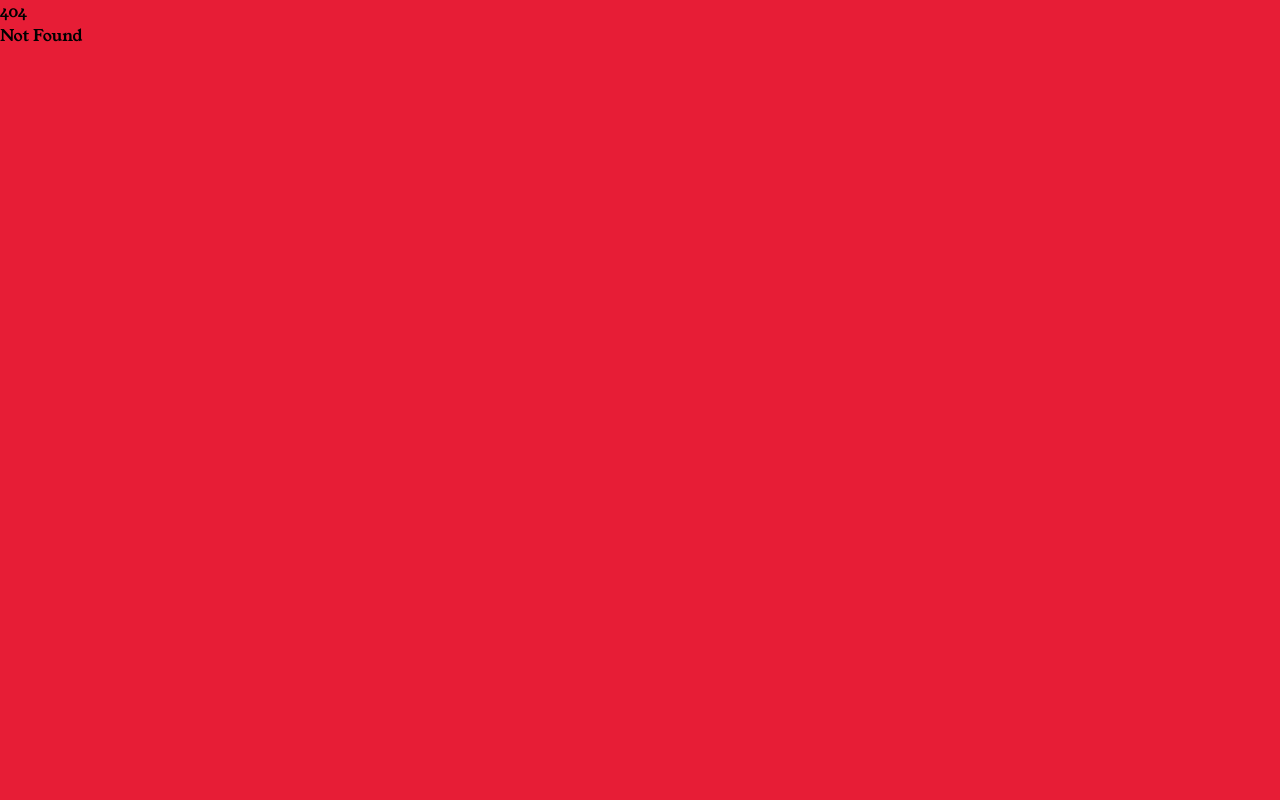
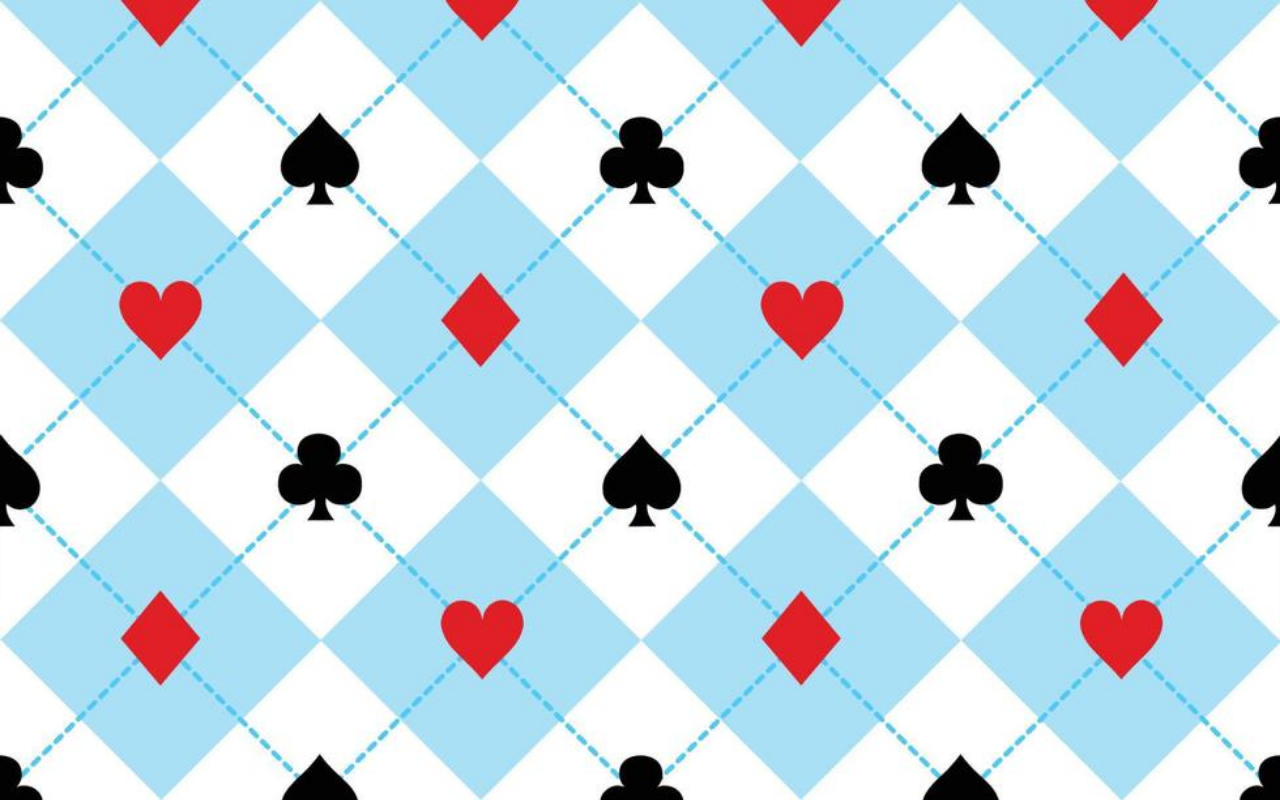
Before and after one commit to Spacexplorer11/Reds, a SvelteKit app: page /4-card in a window 1280 px wide. Before the commit this address had no page. Built offline with nearby package versions, Linux system fonts and the light colour scheme.

Commit message:
Added 4-card page with background for light/dark mode - REDS-18
Signed-off-by: Akaalroop Singh <akaal@akaalroop.com>

```diff
--- /dev/null
+++ b/src/routes/(game)/+layout.svelte
@@ -0,0 +1,22 @@
+<script>
+	let { children } = $props();
+</script>
+
+<div id="game-background">
+	{@render children()}
+</div>
+
+<style>
+	#game-background {
+		@media (prefers-color-scheme: dark) {
+			background-image: url('/images/dark-game-bg.webp');
+		}
+		@media (prefers-color-scheme: light) {
+			background-image: url('/images/light-game-bg.webp');
+		}
+		background-size: cover;
+		min-height: 100vh;
+		display: flex;
+		flex-direction: column;
+	}
+</style>
```
Also changed, not shown: src/routes/(game)/4-card/+page.svelte (added), static/images/dark-game-bg.webp (added), static/images/light-game-bg.webp (added).
